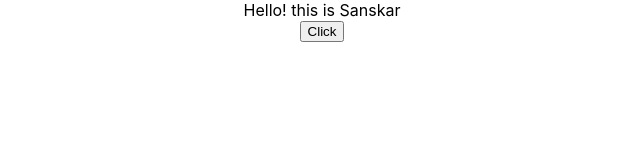
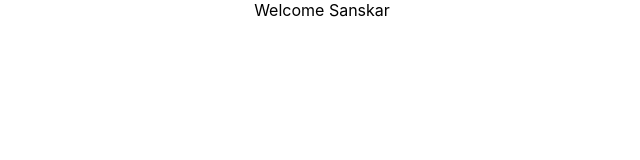
Before and after one commit to Sanskar-Choubey/hello-world, a React (Create React App) app: page / in a window 1280 px wide. Shown: the top 160 px of the page, without its empty margins (318-958 px from the left). Built offline with nearby package versions, Linux system fonts and the light colour scheme.

Commit message:
add : conditional in React

```diff
--- a/src/App.js
+++ b/src/App.js
@@ -10,10 +10,12 @@
 import ClickHandler from './components/FunctionClickHandler';
 import Button from './components/ClassClickHandler';
 import Bind from './components/BindEvent';
+import Conditional from './components/Conditional';
+
 function App() {
     return (
       <div className="App">
-        <Bind />
+        <Conditional />
       </div>
     );
 }
--- /dev/null
+++ b/src/components/Conditional.js
@@ -0,0 +1,46 @@
+import React,{Component} from 'react';
+
+class Conditional extends Component{
+    constructor(){
+        super()
+        this.state = {
+            isLoggedIn : true
+        }
+    }
+    render(){
+        // This is the first approach
+
+        // if(this.state.isLoggedIn) {
+        //     return(
+        //         <div>Welcome Sanskar</div>
+        //     )
+        // }else{
+        //     return(
+        //         <div>Welcome Guest</div>
+        //     )
+        // }
+
+        // this is the second approach
+
+        // let message;
+        // if (this.state.isLoggedIn){
+        //     message = <div>Welcome Sanskar</div>
+        // }else {
+        //     message = <div>Welcome Guest</div>
+        // }
+
+        // this is the third approach
+        // return(
+
+        //         // this.state.isLoggedIn ? <div>Welcome Sanskar</div> :
+        //         // <div>Welcome Guest</div>
+        // )
+
+        // this is the fourth approach
+         return(
+             this.state.isLoggedIn && <div>Welcome Sanskar</div>
+         )
+    }
+}
+
+export default Conditional
```
Also changed, not shown: 1 other file (tests, documents, lock files or other folders).
